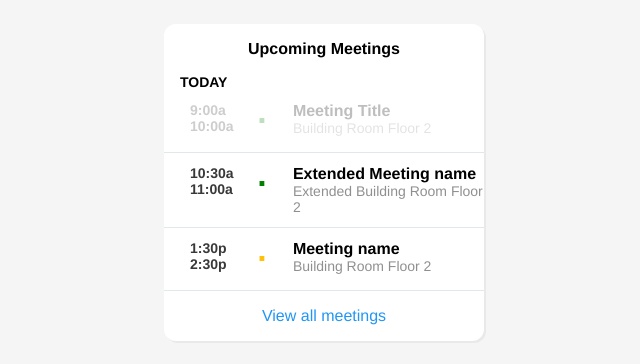
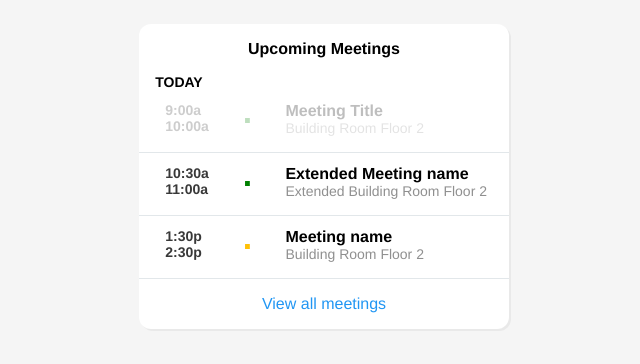
Before and after one commit to mr-bhuvaneswaran/vue-timeline, a Vue app: page / in a window 1280 px wide. Shown: the top 364 px of the page, without its empty margins (316-956 px from the left). Built offline with nearby package versions, Linux system fonts and the light colour scheme.

Commit message:
iscompleted removed

```diff
--- a/src/components/DashBoard.vue
+++ b/src/components/DashBoard.vue
@@ -6,18 +6,39 @@
             <header class="card-title">TODAY</header>
 
             <main class="card-content">
-                <TimeLineItem
+
+                <section
                     v-for="(item, index) in todayTasks"
                     :key="item.start + item.end"
-                    :item="item"
-                    :index="index"
-                />
+                    class="timeline-item"
+                    :class="[{seperator: index !== 0},
+                    {cancelled: item.isCanceled} ]">
+                    <div class="editable" v-if="item.isEditable">
+                        <svg style="fill: #00000087;" xmlns="http://www.w3.org/2000/svg" height="18" viewBox="0 0 24 24" width="18"><path d="M0 0h24v24H0z" fill="none"/><path d="M3 17.25V21h3.75L17.81 9.94l-3.75-3.75L3 17.25zM20.71 7.04c.39-.39.39-1.02 0-1.41l-2.34-2.34c-.39-.39-1.02-.39-1.41 0l-1.83 1.83 3.75 3.75 1.83-1.83z"/></svg>
+                        <div class="controls">
+                            <span id="edit" class="control-text">Edit</span>
+                            <span id="remove" class="control-text">Remove</span>
+                        </div>
+                    </div>
+                    <div class="time-content" :class="{clickable: !item.isCanceled }">
+                        <div class="time-range">
+                            <div>{{item.start}}</div>
+                            <div>{{item.end}}</div>
+                        </div>
+                        <div class="color" :class="[priority(item)]">&centerdot;</div>
+                        <div class="details">
+                            <div class="meeting-title">{{item.title}}</div>
+                            <div class="location">{{item.location}}</div>
+                        </div>
+                    </div>
+                </section>
+
             </main>
 
             <footer class="card-footer">
-                <router-link to="/timeline" style="text-decoration: none;">
+                <!-- <router-link to="/timeline" style="text-decoration: none;"> -->
                 <span class="footer-text"> View all meetings </span>
-                </router-link>
+                <!-- </router-link> -->
             </footer>
 
         </section>
@@ -26,14 +47,10 @@
 
 
 <script>
-import TimeLineItem from './TimeLineItem.vue'
 import Data from '../data'
 
 export default {
     name: 'DashBoard',
-    components: {
-        TimeLineItem
-    },
     data: function() {
         return {
             timelineData : Data,
@@ -44,6 +61,11 @@ export default {
         todayTasks: function () {
             let eventSize = this.timelineData.todayMeetings.length;
             return this.timelineData.todayMeetings.slice(0, this.todayLimit > eventSize ? eventSize : this.todayLimit )
+        }
+    },
+    methods: {
+        priority: function(eventItem) {
+            return eventItem.priority.toLowerCase()
         }
     }
 }
@@ -56,11 +78,50 @@ export default {
     justify-content: center;
 }
 
+@media only screen and (min-width: 360px) {
+    .card {
+        width: 100%
+    }
+}
+
+/* Small devices (portrait tablets and large phones, 600px and up) */
+@media only screen and (min-width: 600px) {
+    .card {
+        width: 65%
+    }
+}
+
+/* Medium devices (landscape tablets, 768px and up) */
+@media only screen and (min-width: 768px) {
+    .card {
+        width: 55%
+    }
+}
+
+/* Large devices (laptops/desktops, 992px and up) */
+@media only screen and (min-width: 992px) {
+    .card {
+        width: 45%
+    }
+}
+
+/* Extra large devices (large laptops and desktops, 1200px and up) */
+@media only screen and (min-width: 1200px) {
+    .card {
+        width: 30%
+    }
+}
+/* Extra large devices (large laptops and desktops, 1280px and up) */
+@media only screen and (min-width: 1800px) {
+    .card {
+        width: 25%
+    }
+}
+
 .card {
     background: white;
     border-radius: 12px;
     box-shadow: 2px 2px #0000000d;
-    width: 25vw;
 }
 
 .card-header {
@@ -75,6 +136,7 @@ export default {
     font-weight: 900;
     margin-top: 16px;
     padding: 0px 16px ;
+    overflow-wrap: break-word;
 }
 
 .card-footer {
@@ -90,4 +152,82 @@ export default {
     font-size: 16px;
     color: #2196F3;
 }
+
+.time-content {
+    display: grid;
+    grid-template-columns: 21% 14% 65%;
+    margin-left: 26px;
+}
+
+.seperator {
+    border-top: 1.5px solid #607d8b2e;
+}
+
+.timeline-item {
+    padding: 12px 0px;
+}
+
+.time-range{
+    font-size: 14px;
+    font-weight: 600;
+    color: #000000c7;
+}
+
+.meeting-title {
+    font-weight: 600;
+}
+
+.color {
+    font-size: 34px;
+    font-weight: 900;
+    font-family: monospace;
+}
+
+.location {
+    color: #00000070;
+    font-weight: 500;
+    font-size: 14px;
+}
+
+.cancelled {
+  opacity: 0.25;
+}
+
+.low {
+    color: grey;
+}
+
+.medium {
+    color: #FFC107;
+}
+
+.high {
+    color: green;
+}
+
+.clickable {
+    cursor: pointer;
+}
+
+.editable {
+    display: flex;
+    justify-content: space-between;
+    margin: 0px 12px 8px 12px;
+}
+
+.control-text {
+    font-size: 14px;
+    cursor: pointer;
+    color: #00000087;
+    font-weight: 500;
+}
+
+#edit {
+    margin-right: 8px;
+}
+
+.selected {
+    background: #2196f32e;
+}
+
 </style>
--- a/src/components/HelloWorld.vue
+++ /dev/null
@@ -1,58 +0,0 @@
-<template>
-  <div class="hello">
-    <h1>{{ msg }}</h1>
-    <p>
-      For a guide and recipes on how to configure / customize this project,<br>
-      check out the
-      <a href="https://cli.vuejs.org" target="_blank" rel="noopener">vue-cli documentation</a>.
-    </p>
-    <h3>Installed CLI Plugins</h3>
-    <ul>
-      <li><a href="https://github.com/vuejs/vue-cli/tree/dev/packages/%40vue/cli-plugin-babel" target="_blank" rel="noopener">babel</a></li>
-      <li><a href="https://github.com/vuejs/vue-cli/tree/dev/packages/%40vue/cli-plugin-eslint" target="_blank" rel="noopener">eslint</a></li>
-    </ul>
-    <h3>Essential Links</h3>
-    <ul>
-      <li><a href="https://vuejs.org" target="_blank" rel="noopener">Core Docs</a></li>
-      <li><a href="https://forum.vuejs.org" target="_blank" rel="noopener">Forum</a></li>
-      <li><a href="https://chat.vuejs.org" target="_blank" rel="noopener">Community Chat</a></li>
-      <li><a href="https://twitter.com/vuejs" target="_blank" rel="noopener">Twitter</a></li>
-      <li><a href="https://news.vuejs.org" target="_blank" rel="noopener">News</a></li>
-    </ul>
-    <h3>Ecosystem</h3>
-    <ul>
-      <li><a href="https://router.vuejs.org" target="_blank" rel="noopener">vue-router</a></li>
-      <li><a href="https://vuex.vuejs.org" target="_blank" rel="noopener">vuex</a></li>
-      <li><a href="https://github.com/vuejs/vue-devtools#vue-devtools" target="_blank" rel="noopener">vue-devtools</a></li>
-      <li><a href="https://vue-loader.vuejs.org" target="_blank" rel="noopener">vue-loader</a></li>
-      <li><a href="https://github.com/vuejs/awesome-vue" target="_blank" rel="noopener">awesome-vue</a></li>
-    </ul>
-  </div>
-</template>
-
-<script>
-export default {
-  name: 'HelloWorld',
-  props: {
-    msg: String
-  }
-}
-</script>
-
-<!-- Add "scoped" attribute to limit CSS to this component only -->
-<style scoped>
-h3 {
-  margin: 40px 0 0;
-}
-ul {
-  list-style-type: none;
-  padding: 0;
-}
-li {
-  display: inline-block;
-  margin: 0 10px;
-}
-a {
-  color: #42b983;
-}
-</style>
--- a/src/data/index.js
+++ b/src/data/index.js
@@ -13,9 +13,7 @@ const data = {
                             title: "Meeting Title",
                             location : "Building Room Floor 2",
                             isCanceled: true,
-                            isEditable: false,
-                            isCompleted: false
-                        },
+                            isEditable: false                        },
                         {
                             start: "10:30a",
                             end: "11:00a",
@@ -23,9 +21,7 @@ const data = {
                             title: "Extended Meeting name",
                             location : "Extended Building Room Floor 2",
                             isCanceled: false,
-                            isEditable: false,
-                            isCompleted: false
-                        },
+                            isEditable: false                        },
                         {
                             start: "1:30p",
                             end: "2:30p",
@@ -33,9 +29,7 @@ const data = {
                             title: "Meeting name",
                             location : "Building Room Floor 2",
                             isCanceled: false,
-                            isEditable: false,
-                            isCompleted: false
-                        }
+                            isEditable: false                        }
                     ]
                 },
                 {
@@ -48,9 +42,7 @@ const data = {
                             title: "Meeting Title",
                             location : "Building Room Floor 2",
                             isCanceled: true,
-                            isEditable: false,
-                            isCompleted: false
-                        },
+                            isEditable: false                        },
                         {
                             start: "10:00a",
                             end: "11:00a",
@@ -58,9 +50,7 @@ const data = {
                             title: "Extended Meeting name",
                             location : "Extended Building Room Floor 2",
                             isCanceled: false,
-                            isEditable: true,
-                            isCompleted: false
-                        },
+                            isEditable: true                        },
                         {
                             start: "2:30p",
                             end: "3:30p",
@@ -68,9 +58,7 @@ const data = {
                             title: "Meeting name",
                             location : "Building Room Floor 2",
                             isCanceled: false,
-                            isEditable: false,
-                            isCompleted: true
-                        }
+                            isEditable: false                        }
                     ]
                 },
                 {
@@ -83,9 +71,7 @@ const data = {
                             title: "Meeting Title",
                             location : "Building Room Floor 2",
                             isCanceled: true,
-                            isEditable: false,
-                            isCompleted: false
-                        },
+                            isEditable: false                        },
                         {
                             start: "10:00a",
                             end: "11:00a",
@@ -93,9 +79,7 @@ const data = {
                             title: "Extended Meeting name",
                             location : "Extended Building Room Floor 2",
                             isCanceled: false,
-                            isEditable: true,
-                            isCompleted: false
-                        },
+                            isEditable: true                        },
                         {
                             start: "2:30p",
                             end: "3:30p",
@@ -103,9 +87,7 @@ const data = {
                             title: "Meeting name",
                             location : "Building Room Floor 2",
                             isCanceled: false,
-                            isEditable: false,
-                            isCompleted: true
-                        }
+                            isEditable: false                        }
                     ]
                 },
                 {
@@ -118,9 +100,7 @@ const data = {
                             title: "Meeting Title",
                             location : "Building Room Floor 2",
                             isCanceled: true,
-                            isEditable: false,
-                            isCompleted: false
-                        },
+                            isEditable: false                        },
                         {
                             start: "10:00a",
                             end: "11:00a",
@@ -128,9 +108,7 @@ const data = {
                             title: "Extended Meeting name",
                             location : "Extended Building Room Floor 2",
                             isCanceled: false,
-                            isEditable: true,
-                            isCompleted: false
-                        },
+                            isEditable: true                        },
                         {
                             start: "2:30p",
                             end: "3:30p",
@@ -138,9 +116,7 @@ const data = {
                             title: "Meeting name",
                             location : "Building Room Floor 2",
                             isCanceled: false,
-                            isEditable: false,
-                            isCompleted: true
-                        }
+                            isEditable: false                        }
                     ]
                 }
             ]
@@ -154,9 +130,7 @@ const data = {
             title: "Meeting Title",
             location : "Building Room Floor 2",
             isCanceled: true,
-            isEditable: false,
-            isCompleted: false
-        },
+            isEditable: false        },
         {
             start: "10:30a",
             end: "11:00a",
@@ -164,9 +138,7 @@ const data = {
             title: "Extended Meeting name",
             location : "Extended Building Room Floor 2",
             isCanceled: false,
-            isEditable: false,
-            isCompleted: false
-        },
+            isEditable: false        },
         {
             start: "1:30p",
             end: "2:30p",
@@ -174,9 +146,7 @@ const data = {
             title: "Meeting name",
             location : "Building Room Floor 2",
             isCanceled: false,
-            isEditable: false,
-            isCompleted: false
-        }
+            isEditable: false        }
     ]
 };
 
```
Also changed, not shown: 1 other file (tests, documents, lock files or other folders).
